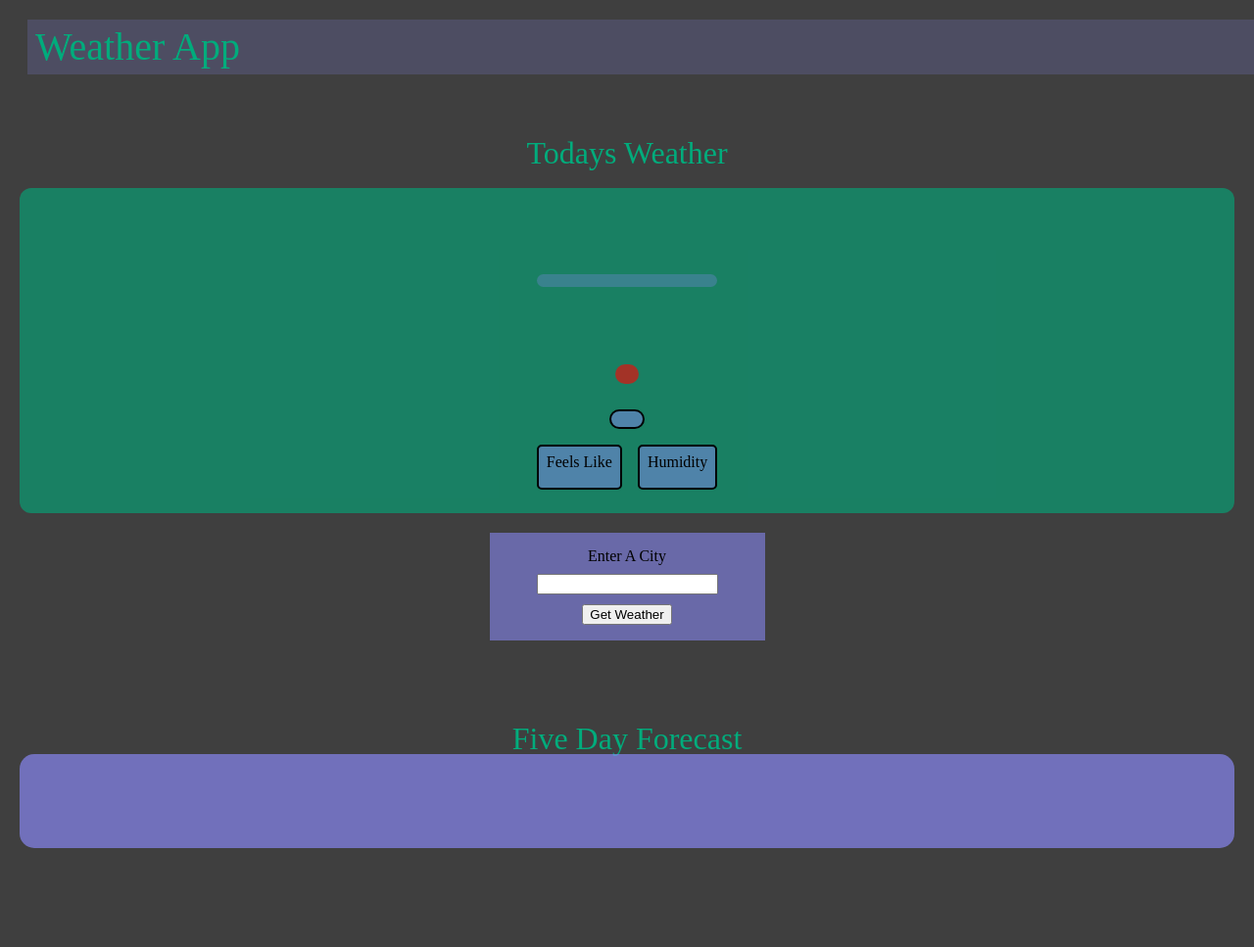
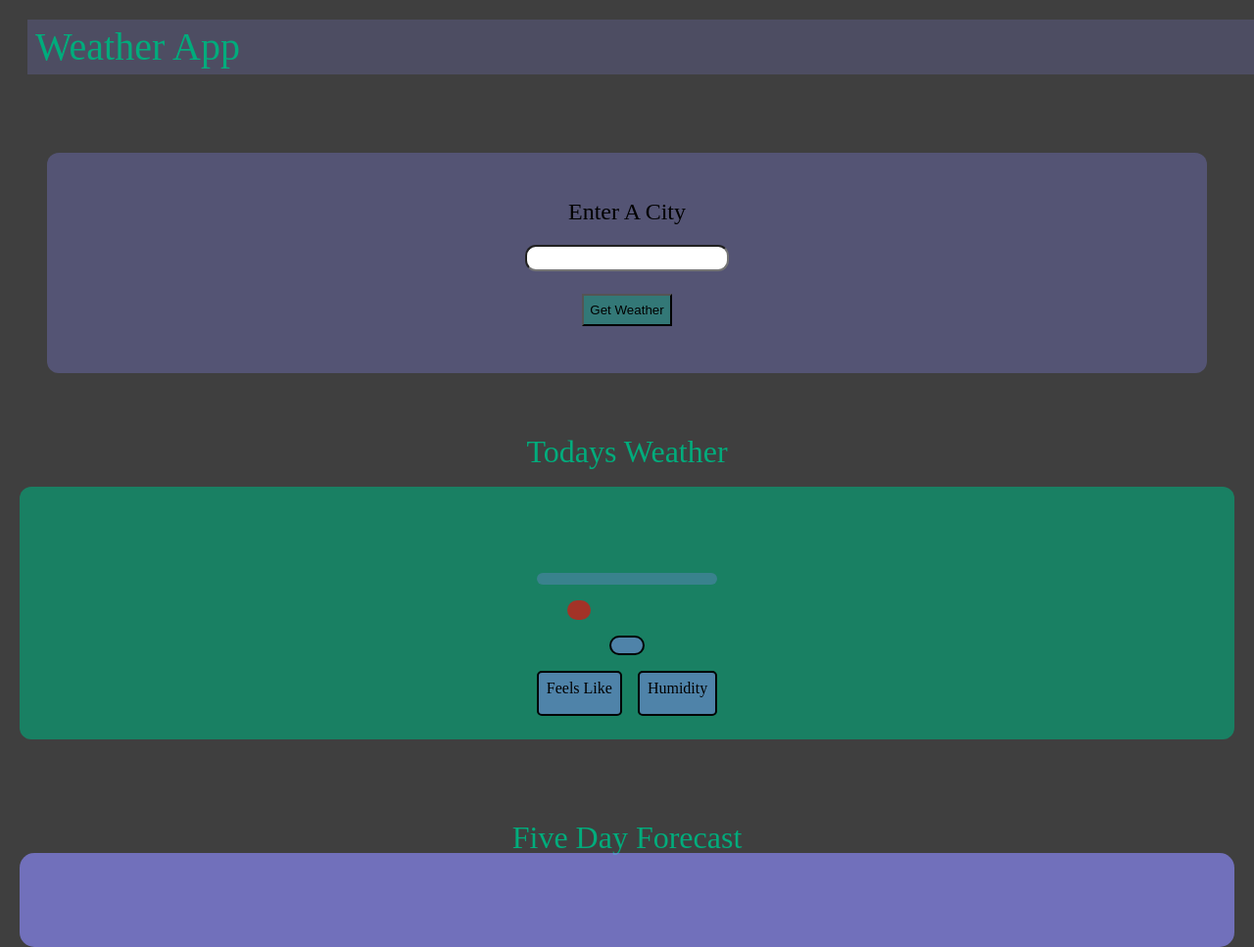
Before and after one commit to Dezzep/weather-app, a website built with webpack: page dist/index.html in a window 1280 px wide. Shown: the whole page at 98% size. Before the commit the page ends 866 px from the top, so only its background shows below. Built offline with Linux system fonts and the light colour scheme; no server answers.

Commit message:
reconfigured layout, adding form for weather input at the top of the page, polished the look of the form aswell.

```diff
--- a/src/styles.scss
+++ b/src/styles.scss
@@ -80,11 +80,10 @@ main{
 }
 .weather{
   display:grid;
-  grid-template-rows:1fr .5fr .5fr;
   grid-template-areas:
   'location location'
-  'img  img'
-  'tempandbutton tempandbutton'
+
+  'tempandbutton img'
   'conditions conditions'
   'details details1';
   align-content: center;
@@ -204,14 +203,31 @@ main{
 
 }
 #enter-city{
+  border-radius:12px;
+  margin-top: 5em;
   display:flex;
   flex-direction:column;
   align-items: center;
   gap:10px;
-  background-color: rgba($pop, 0.6);
-  margin-left: auto;
-  margin-right: auto;
-  padding:1em 3em;
+  background-color: rgba($pop, 0.3);
+  margin-left: 3em;
+  margin-right: 3em;
+  padding:3em 6em;
+  label{
+    font-size: 1.5em;
+    margin-bottom: .5em;
+  }
+  input{
+    background-color: #fff;
+    padding: 0.3em 1em;
+    border-radius: 11px;
+  }
+
+}
+#get-weather {
+  margin-top: 1em;
+  padding:.5em;
+  background-color: rgba($dark-bg-text, 0.4 );
 }
 
 .temp-and-button{
```
Also changed, not shown: dist/index.html, dist/main.js, webpack.config.js (line endings or trailing spaces).
